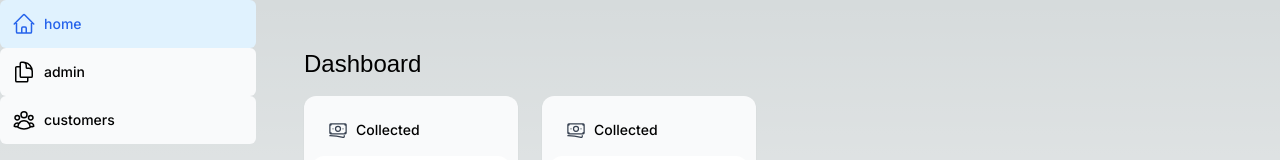
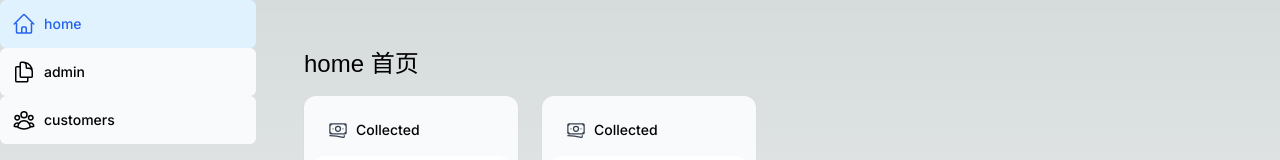
Before and after one commit to lvjing123/next-demo, a Next.js app: page /dashboard in a window 1280 px wide. Shown: the top 160 px of the page. Built offline with nearby package versions, Linux system fonts and the light colour scheme; a web font is replaced by a local one.

Commit message:
add local pgsql

```diff
--- a/app/dashboard/(overview)/page.tsx
+++ b/app/dashboard/(overview)/page.tsx
@@ -12,7 +12,7 @@ export default function Page() {
     return (
         <main>
             <h1 className={`${lusitana.className} mb-4 text-xl md:text-2xl`}>
-                Dashboard
+                home 首页
             </h1>
             <div className="grid gap-6 sm:grid-cols-2 lg:grid-cols-4">
                 <Suspense fallback={<CardsSkeleton />}>
```
